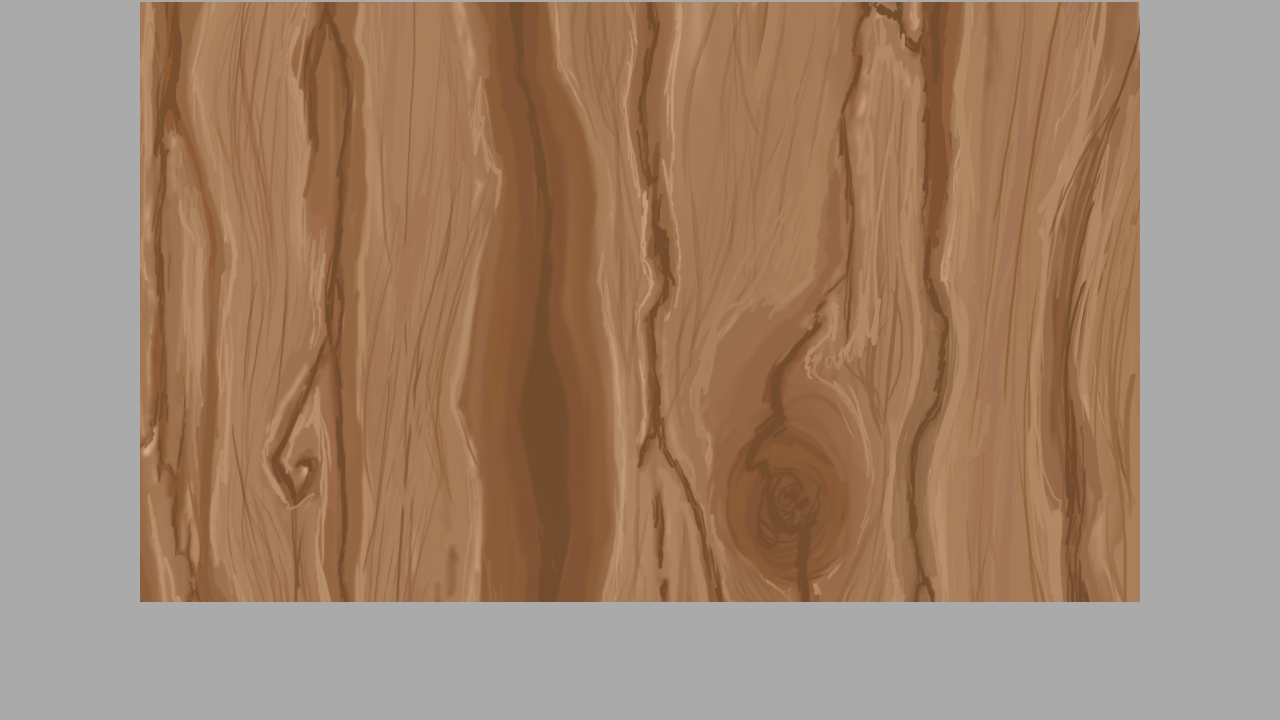
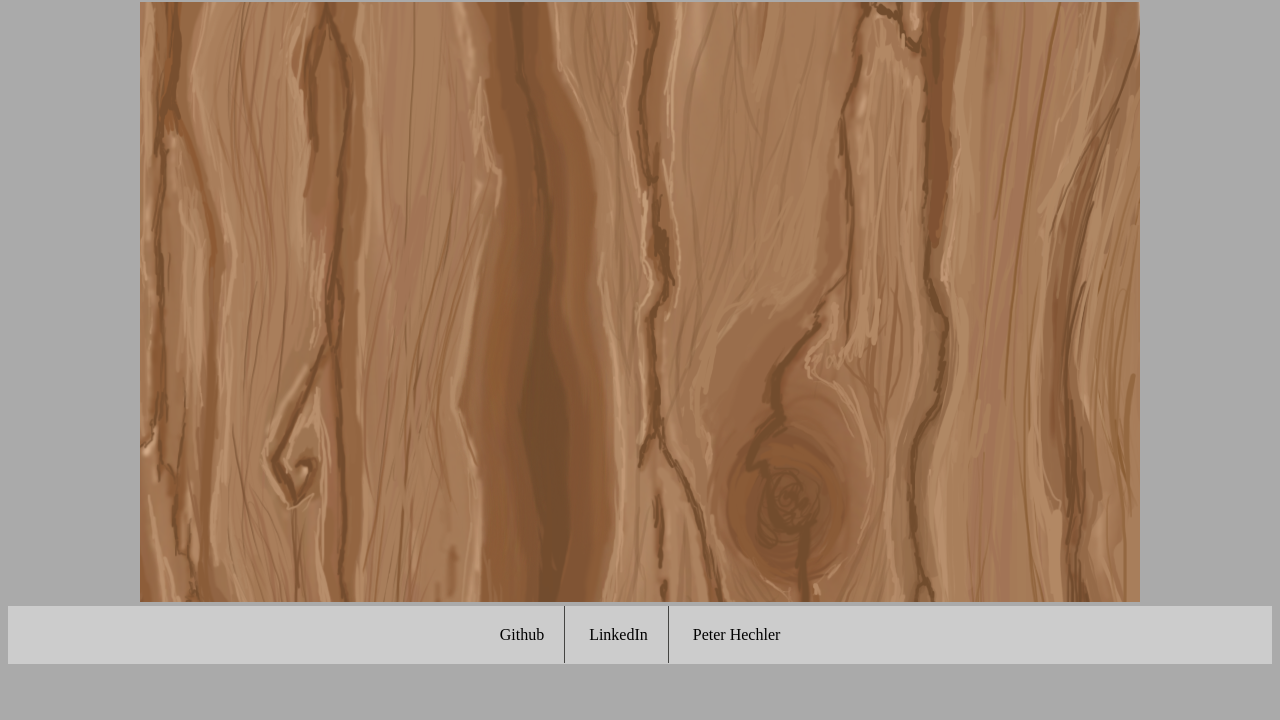
Before and after one commit to hechlerp/Defend-Your-Fries, a website built with webpack: page index.html in a window 1280 px wide. Shown: the part 80-800 px from the top of the page. Built offline with nearby package versions, Linux system fonts and the light colour scheme.

Commit message:
Dredge footer from the depths

```diff
--- a/assets/stylesheets/application.css
+++ b/assets/stylesheets/application.css
@@ -29,16 +29,12 @@ h1 {
 }
 
 .footer {
-  /*position: relative;
-  bottom: 0;*/
-  margin-top: 250px;
   padding: 20px 0;
   width: 100%;
   background: #ccc;
 }
 
 .footer > a {
-  /*float: left;*/
   text-decoration: none;
   color: #000;
   padding: 20px;
```
Also changed, not shown: 1 other file.
